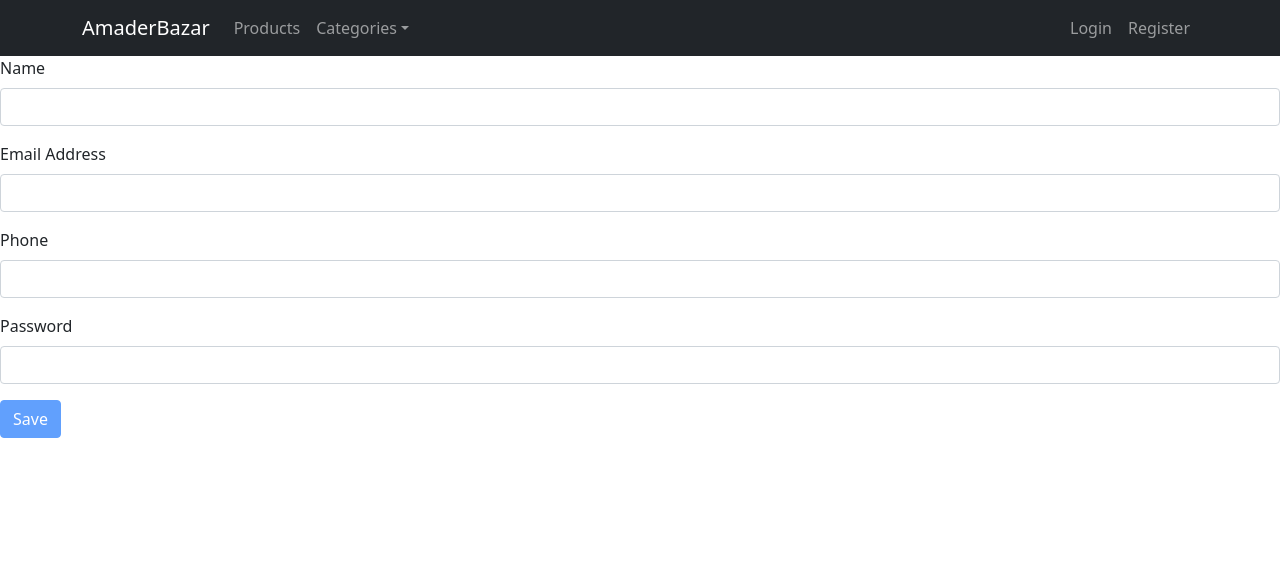
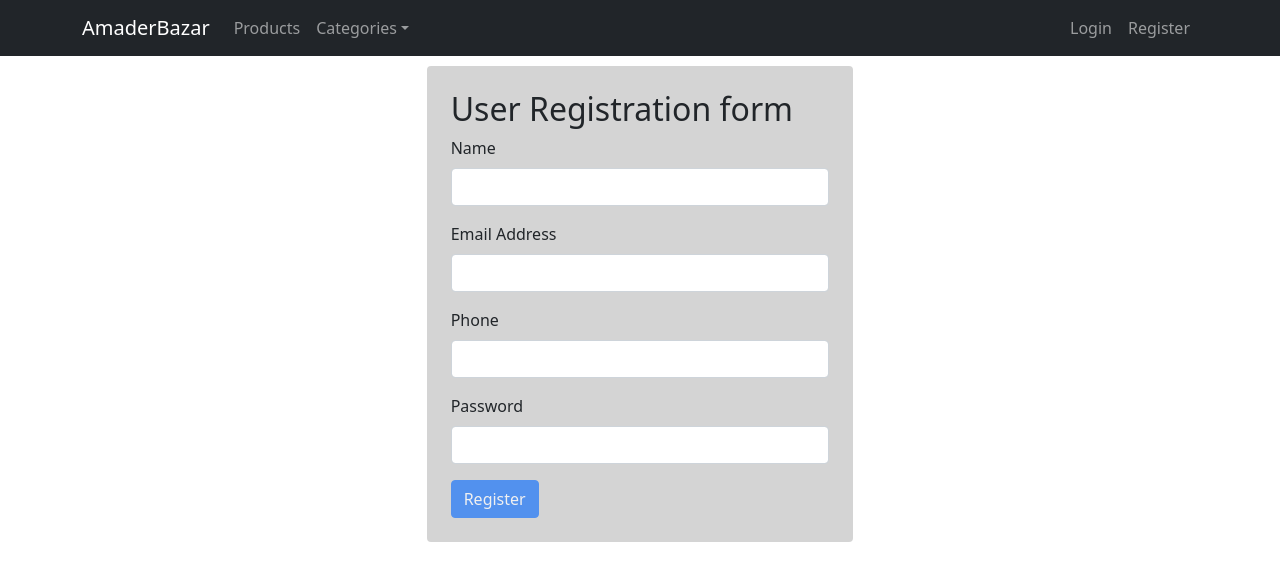
Before and after one commit to Asfakur/amader-bajar-frontend, a React (Create React App) app: page /register in a window 1280 px wide. Shown: the top 580 px of the page. Built offline with nearby package versions, Linux system fonts and the light colour scheme.

Commit message:
login and regitraion form redesign

```diff
--- a/src/App.css
+++ b/src/App.css
@@ -11,6 +11,8 @@
 
   --green-button: #3eba70;
   --green-hover: #176536;
+  /* --cool-background: rgba(160, 211, 185, 0.801); */
+  --cool-background: #c2c2c2b4;
 }
 
 /* buttons cb => custom-button*/
@@ -27,6 +29,9 @@
   margin: 1rem 0;
   border: 0;
   /* border: 1px solid transparent; */
+}
+.cb-cool{
+  background-color: var(--cool-background);
 }
 
 .cb-block {
@@ -78,3 +83,6 @@
   font-weight: 900;
   font-stretch: expanded;
 }
+.log{
+  height: 400px;
+}
--- a/src/components/Auth/loginForm.jsx
+++ b/src/components/Auth/loginForm.jsx
@@ -2,6 +2,7 @@ import React from "react";
 import Joi from "joi";
 import Form from "../common/form";
 import auth from "../../services/authService";
+import "./loginForm.css";
 
 class LoginForm extends Form {
   state = {
@@ -37,12 +38,15 @@ class LoginForm extends Form {
   };
   render() {
     return (
-      <div>
-        <form onSubmit={this.handleSubmit}>
-          {this.renderInput("email", "Email Address", "email")}
-          {this.renderInput("password", "Password", "password")}
-          {this.renderButton("Login")}
-        </form>
+      <div className="log d-flex align-items-center justify-content-center">
+        <div className="col-sm-3 col-md-4 cb-cool p-4 rounded">
+          <h2>User Login form</h2>
+          <form onSubmit={this.handleSubmit}>
+            {this.renderInput("email", "Email Address", "email")}
+            {this.renderInput("password", "Password", "password")}
+            {this.renderButton("Login")}
+          </form>
+        </div>
       </div>
     );
   }
--- a/src/components/Auth/registerForm.jsx
+++ b/src/components/Auth/registerForm.jsx
@@ -39,14 +39,17 @@ class RegisterForm extends Form {
   };
   render() {
     return (
-      <div>
+      <div className="log mt-5 d-flex align-items-center justify-content-center">
+        <div className="col-sm-3 col-md-4 cb-cool p-4 rounded">
+          <h2>User Registration form</h2>
           <form onSubmit={this.handleSubmit}>
             {this.renderInput("name", "Name")}
             {this.renderInput("email", "Email Address", "email")}
             {this.renderInput("phone", "Phone", "number")}
             {this.renderInput("password", "Password", "password")}
-          {this.renderButton("Save")}
+            {this.renderButton("Register")}
           </form>
+        </div>
       </div>
     );
   }
```
Also changed, not shown: src/components/Auth/loginForm.css (added). Lines whose indentation alone changed are shown as unchanged.
